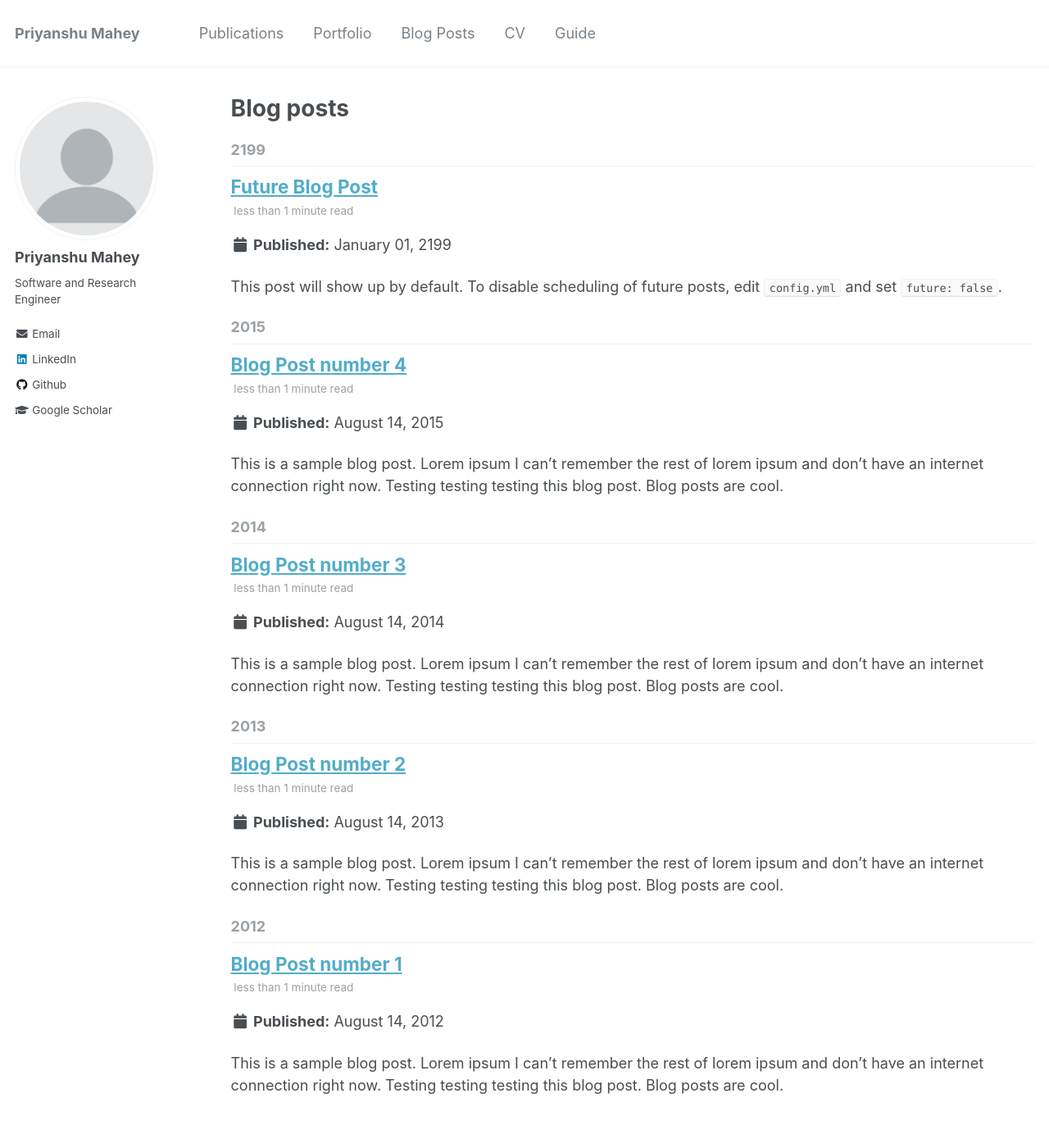
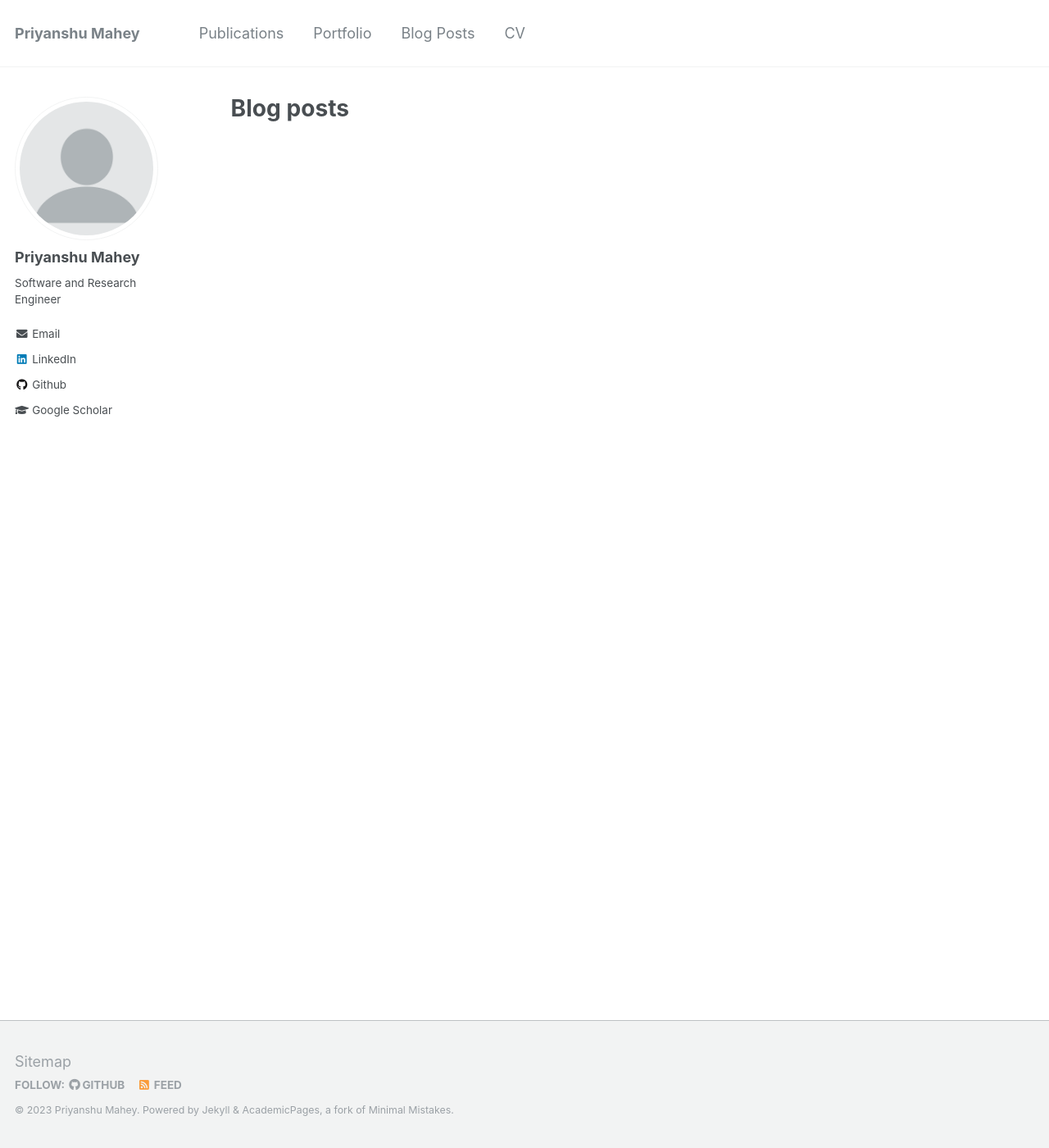
Before and after one commit to priyanshumahey/priyanshumahey.github.io, a Jekyll site: the page built from _pages/year-archive.html, in a window 1280 px wide and 1400 px high. Shown: the whole window at 82% size. Built offline with Jekyll 4.4.1, drawn with Linux system fonts in a browser that asks for light colours.

Commit message:
Removed blog posts

```diff
--- a/_data/navigation.yml
+++ b/_data/navigation.yml
@@ -2,7 +2,6 @@
 main:
   - title: "Publications"
     url: /publications/
-
 
   - title: "Portfolio"
     url: /portfolio/
@@ -12,6 +11,3 @@ main:
 
   - title: "CV"
     url: /cv/
-
-  - title: "Guide"
-    url: /markdown/
--- a/_pages/cv.md
+++ b/_pages/cv.md
@@ -9,51 +9,11 @@ redirect_from:
 
 {% include base_path %}
 
+
+⚙️ Under Construction ⚙️
+
+
 Education
 ======
-* B.S. in GitHub, GitHub University, 2012
-* M.S. in Jekyll, GitHub University, 2014
-* Ph.D in Version Control Theory, GitHub University, 2018 (expected)
-
-Work experience
-======
-* Summer 2015: Research Assistant
-  * Github University
-  * Duties included: Tagging issues
-  * Supervisor: Professor Git
-
-* Fall 2015: Research Assistant
-  * Github University
-  * Duties included: Merging pull requests
-  * Supervisor: Professor Hub
-
-Skills
-======
-* Skill 1
-* Skill 2
-  * Sub-skill 2.1
-  * Sub-skill 2.2
-  * Sub-skill 2.3
-* Skill 3
-
-Publications
-======
-  <ul>{% for post in site.publications %}
-    {% include archive-single-cv.html %}
-  {% endfor %}</ul>
-
-Talks
-======
-  <ul>{% for post in site.talks %}
-    {% include archive-single-talk-cv.html %}
-  {% endfor %}</ul>
-
-Teaching
-======
-  <ul>{% for post in site.teaching %}
-    {% include archive-single-cv.html %}
-  {% endfor %}</ul>
-
-Service and leadership
-======
-* Currently signed in to 43 different slack teams
+* Bachelors of Science in Integrated Sciences, University of British Columbia
+  * Computer Science, and Cellular Anatomy and Physiology
--- a/_posts/2012-08-14-blog-post-1.md
+++ /dev/null
@@ -1,20 +0,0 @@
----
-title: 'Blog Post number 1'
-date: 2012-08-14
-permalink: /posts/2012/08/blog-post-1/
-tags:
-  - cool posts
-  - category1
-  - category2
----
-
-This is a sample blog post. Lorem ipsum I can't remember the rest of lorem ipsum and don't have an internet connection right now. Testing testing testing this blog post. Blog posts are cool.
-
-Headings are cool
-======
-
-You can have many headings
-======
-
-Aren't headings cool?
-------
--- a/_posts/2013-08-14-blog-post-2.md
+++ /dev/null
@@ -1,20 +0,0 @@
----
-title: 'Blog Post number 2'
-date: 2013-08-14
-permalink: /posts/2013/08/blog-post-2/
-tags:
-  - cool posts
-  - category1
-  - category2
----
-
-This is a sample blog post. Lorem ipsum I can't remember the rest of lorem ipsum and don't have an internet connection right now. Testing testing testing this blog post. Blog posts are cool.
-
-Headings are cool
-======
-
-You can have many headings
-======
-
-Aren't headings cool?
-------
--- a/_posts/2014-08-14-blog-post-3.md
+++ /dev/null
@@ -1,20 +0,0 @@
----
-title: 'Blog Post number 3'
-date: 2014-08-14
-permalink: /posts/2014/08/blog-post-3/
-tags:
-  - cool posts
-  - category1
-  - category2
----
-
-This is a sample blog post. Lorem ipsum I can't remember the rest of lorem ipsum and don't have an internet connection right now. Testing testing testing this blog post. Blog posts are cool.
-
-Headings are cool
-======
-
-You can have many headings
-======
-
-Aren't headings cool?
-------
--- a/_posts/2199-01-01-future-post.md
+++ /dev/null
@@ -1,11 +0,0 @@
----
-title: 'Future Blog Post'
-date: 2199-01-01
-permalink: /posts/2012/08/blog-post-4/
-tags:
-  - cool posts
-  - category1
-  - category2
----
-
-This post will show up by default. To disable scheduling of future posts, edit `config.yml` and set `future: false`.
```
Also changed, not shown: _posts/2015-08-14-blog-post-4.md (deleted, +0 -20 lines).
